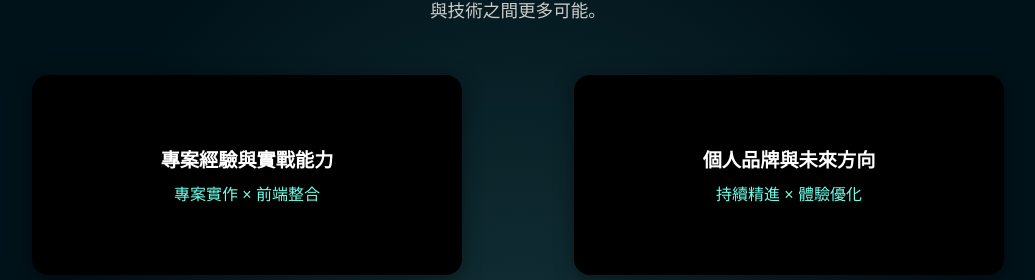
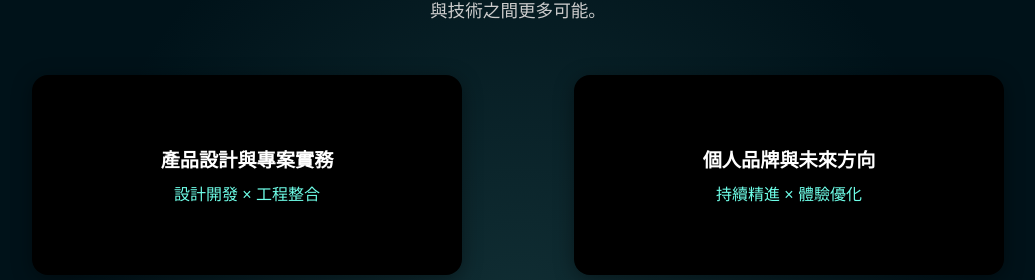
Before and after one commit to ScottLinxplore/LinxploreResume, a React (Vite) app: page / in a window 1280 px wide. Shown: the part 1139-1419 px from the top of the page, without its empty margins (122-1157 px from the left). Built offline with nearby package versions, Linux system fonts and the light colour scheme.

Commit message:
Update About.jsx

```diff
--- a/src/components/About.jsx
+++ b/src/components/About.jsx
@@ -112,14 +112,12 @@ function About() {
         <div className="flip-card">
           <div className="flip-inner">
             <div className="flip-front">
-              <p className="card-title">專案經驗與實戰能力</p>
-              <p className="card-sub">專案實作 × 前端整合</p>
+              <p className="card-title">產品設計與專案實務</p>
+              <p className="card-sub">設計開發 × 工程整合</p>
             </div>
             <div className="flip-back">
               <p>
-                曾參與 Google HPS
-                計畫，與多元團隊合作開發具教育性的智慧垃圾分類系統，負責 UI/UX
-                與前端整合實作。今年初於資策會參加前端工程師養成班，擔任「朝聖之路」專案組長，主導「路線規劃模組」的功能設計與技術開發，並協調團隊進度。
+                目前於廣達電腦擔任產品設計相關職務，參與消費性電子產品開發，涵蓋前期設計提案、3D CAD、CMF、樣品確認及試產量產等階段。實務中與機構、專案團隊及供應商協作，在設計品質、製造條件與專案需求之間尋找合適的解決方案。
               </p>
             </div>
           </div>
```
